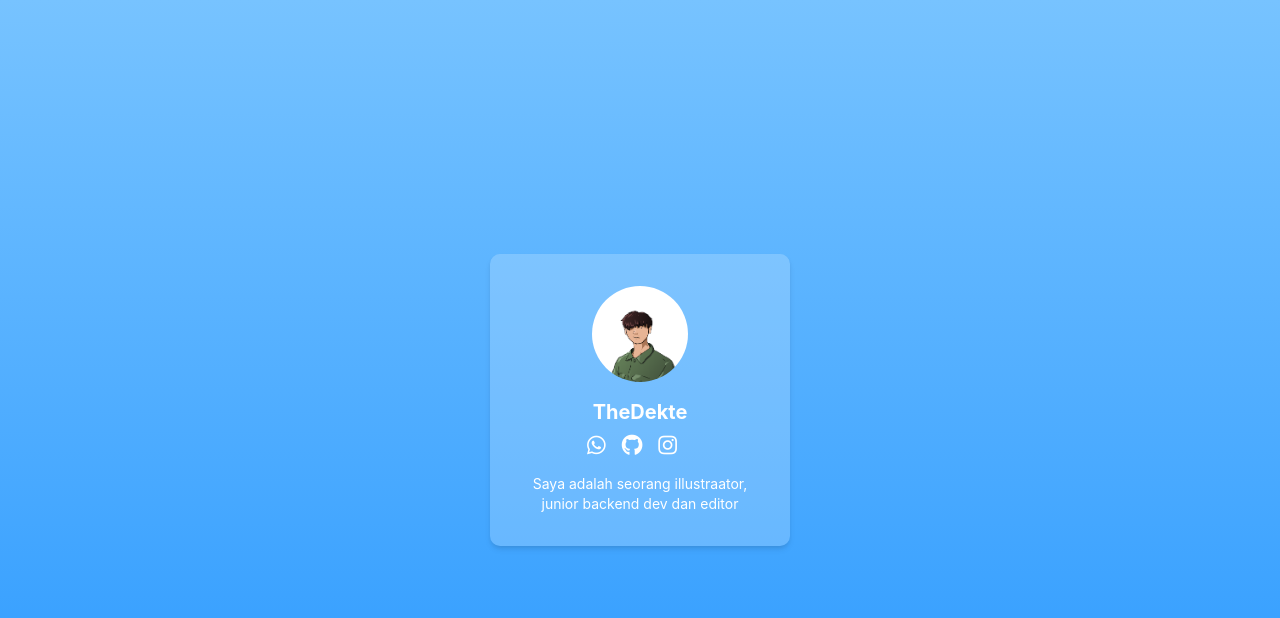
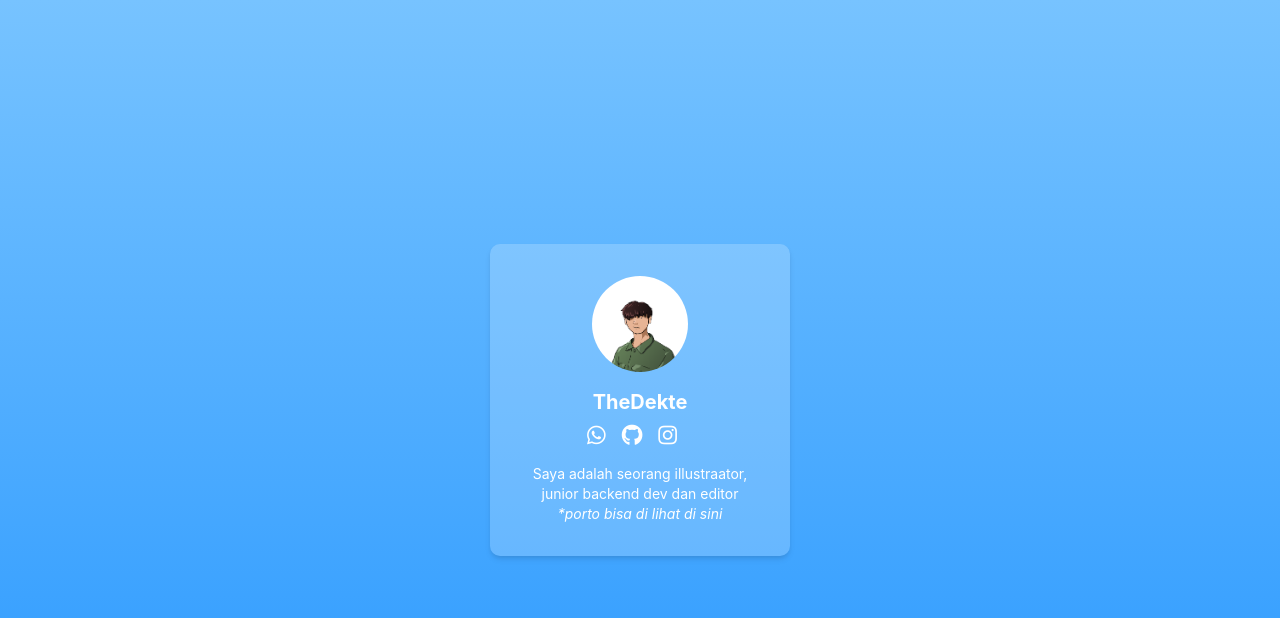
Before and after one commit to Dekte/profiles, a plain HTML site: page index.html in a window 1280 px wide. Shown: the top 618 px of the page. Drawn offline with nearby package versions, Linux system fonts and the light colour scheme; some icons are missing; a web font is replaced by a local one.

Commit message:
Update index.html

```diff
--- a/index.html
+++ b/index.html
@@ -106,6 +106,7 @@
             </a>
           </div>
           <p class="text-sm text-white text-center">Saya adalah seorang illustraator, junior backend dev dan editor</p>
+          <p class="text-sm text-white italic text-center"> *porto bisa di lihat di <a href="https://drive.google.com/drive/u/0/folders/1bGwctlFXAmOVl0bbiMEuIAXF_uxrc0wp"> sini </a></p>
         </div>
       </div>
     </div>
```
